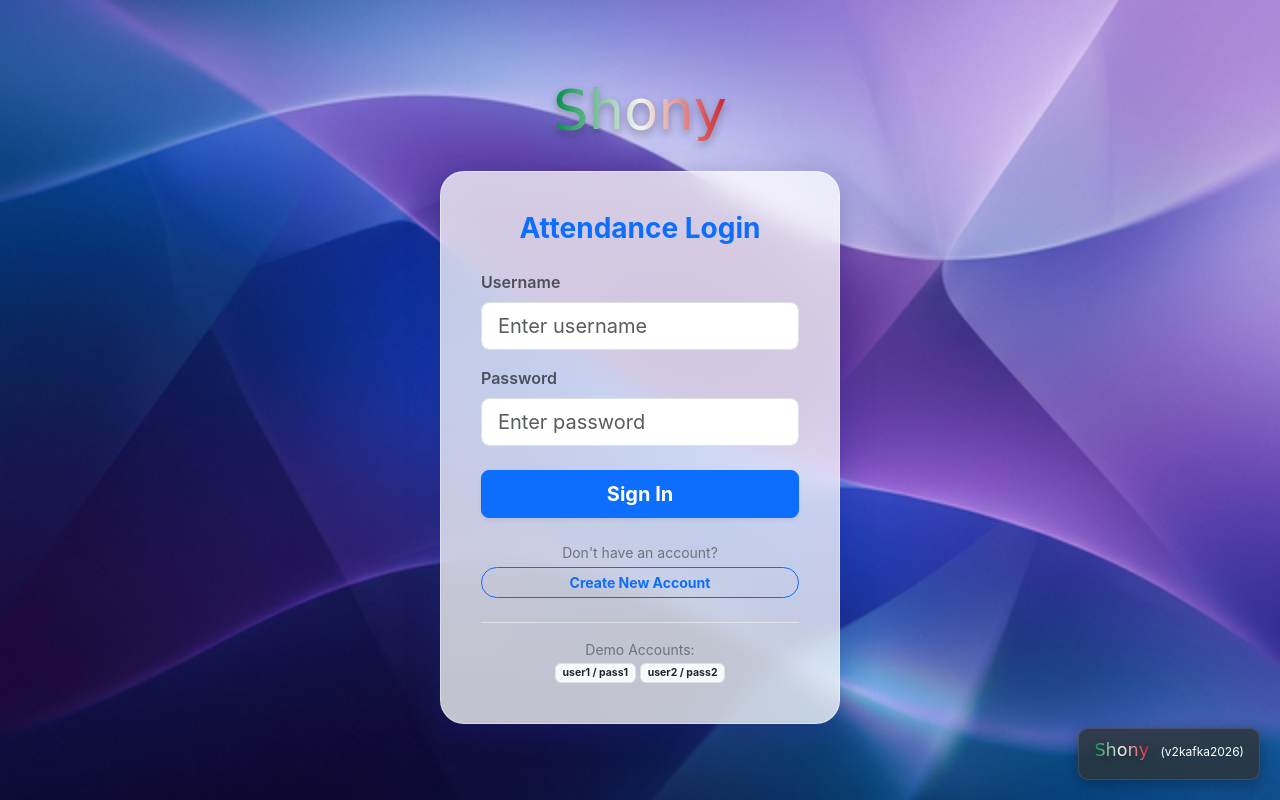
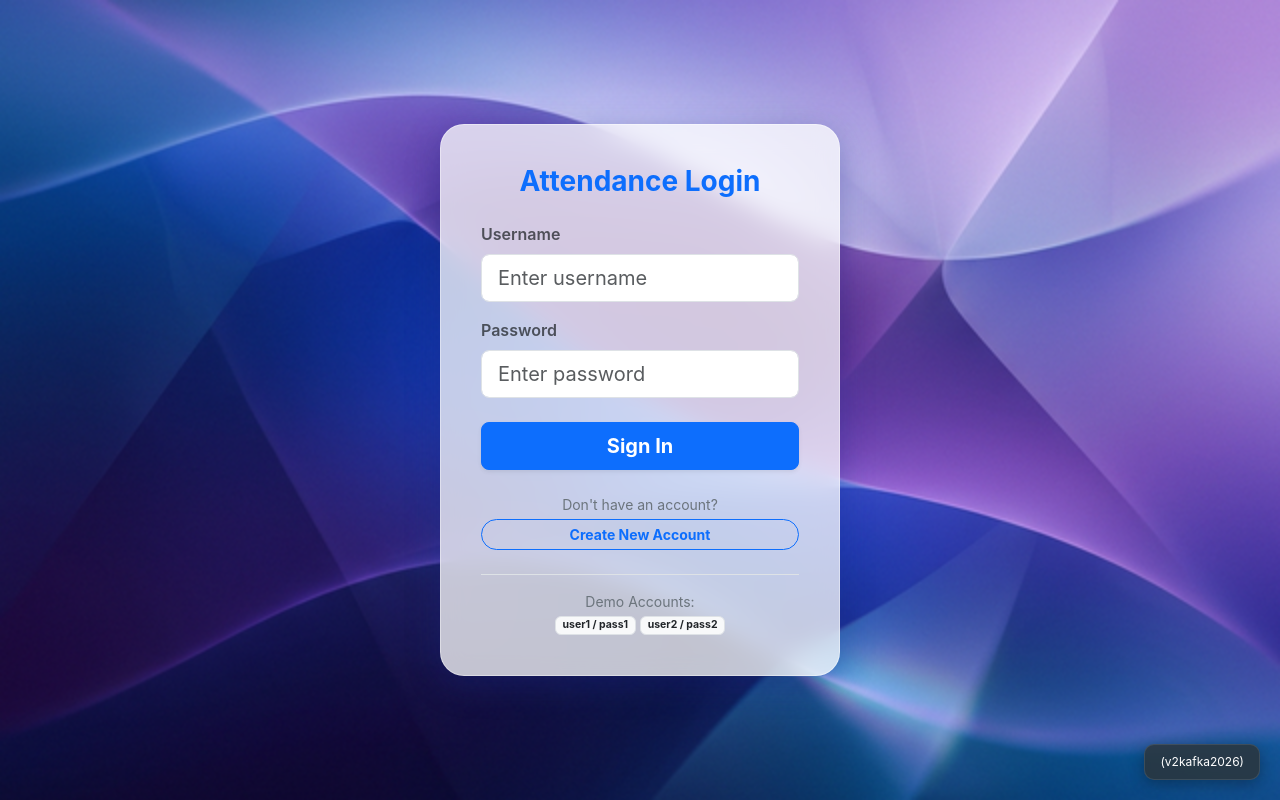
Before and after one commit to Shony560/pythonmania, a Flask app: page / in a window 1280 px wide. Run offline with Flask 3, Linux system fonts and the light colour scheme; parts of the project's set-up code (start-up, migrations or seed data) failed here and were passed over; some libraries are stand-ins or nearby versions.

Commit message:
Remove Shony name from all pages as requested

```diff
--- a/templates/dashboard.html
+++ b/templates/dashboard.html
@@ -72,7 +72,6 @@
         <div class="container">
             <a class="navbar-brand fw-bold" href="#"><i class="bi bi-clock-history me-2"></i>Attendance</a>
             <div class="ms-auto d-flex align-items-center">
-                <span class="italian-name">Shony</span>
                 <span class="navbar-text me-4 text-white fw-medium">Welcome, {{ username }}!</span>
                 <a href="{{ url_for('logout') }}" class="btn btn-outline-light btn-sm rounded-pill px-3">Logout</a>
             </div>
@@ -80,7 +79,6 @@
     </nav>
 
     <div class="version-corner">
-        <span class="italian-name" style="font-size: 1.1rem; margin-right: 8px;">Shony</span>
         <i class="bi bi-info-circle me-1"></i> (v2kafka2026)
     </div>
 
--- a/templates/login.html
+++ b/templates/login.html
@@ -59,14 +59,10 @@
 </head>
 <body>
     <div class="version-corner">
-        <span class="italian-name" style="font-size: 1.1rem; margin-right: 8px;">Shony</span>
         (v2kafka2026)
     </div>
 
     <div class="d-flex flex-column align-items-center">
-        <div class="header-container">
-            <h1 class="italian-name">Shony</h1>
-        </div>
         <div class="login-card">
         <h3 class="text-center mb-4 text-primary fw-bold">Attendance Login</h3>
         {% with messages = get_flashed_messages() %}
--- a/templates/register.html
+++ b/templates/register.html
@@ -59,12 +59,10 @@
 </head>
 <body>
     <div class="version-corner">
-        <span class="italian-name" style="font-size: 1.1rem; margin-right: 8px;">Shony</span>
         (v2kafka2026)
     </div>
 
     <div class="d-flex flex-column align-items-center">
-        <h1 class="italian-name">Shony</h1>
         <div class="register-card">
         <div class="text-center mb-4">
             <i class="bi bi-person-plus-fill text-primary" style="font-size: 3rem;"></i>
```
